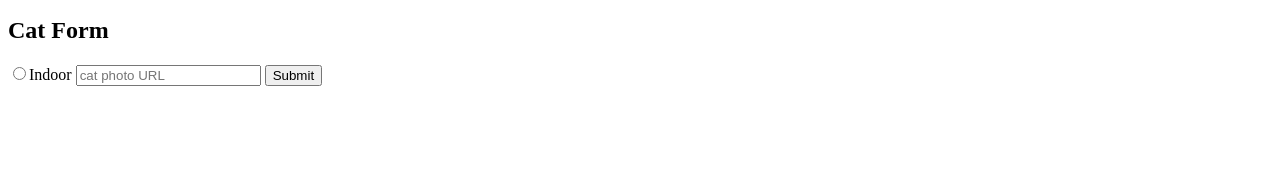
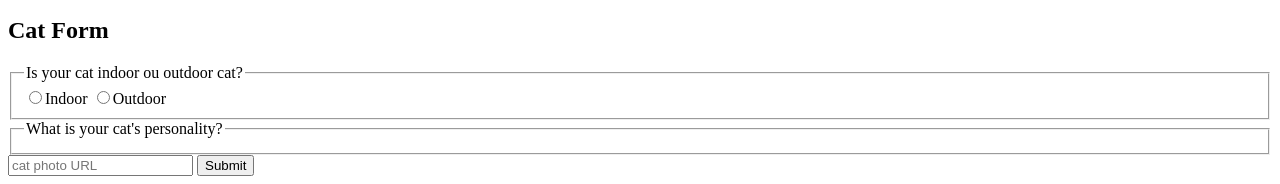
Before and after one commit to veronezl/CatPhotoAppWeb, a plain HTML site: page index.html in a window 1280 px wide. Shown: the part 1427-1611 px from the top of the page. Before the commit the page ends 1521 px from the top, so only its background shows below. Drawn offline with Linux system fonts and the light colour scheme.

Commit message:
feat: added two fieldset fields with captions and added name and id field to label/input.

```diff
--- a/index.html
+++ b/index.html
@@ -1,4 +1,5 @@
 <html>
+
 <body>
   <main>
     <h1>CatPhotoApp</h1>
@@ -12,16 +13,11 @@
       </p>
       </a>
       <a href="https://freecatphotoapp.com">
-        <img
-        src="https://cdn.freecodecamp.org/curriculum/cat-photo-app/relaxing-cat.jpg"
-        alt="A cute orange cat lying on its back."
-        />
+        <img src="https://cdn.freecodecamp.org/curriculum/cat-photo-app/relaxing-cat.jpg"
+          alt="A cute orange cat lying on its back." />
         <p>
           Everyone loves
-          <a
-            href="https://cdn.freecodecamp.org/curriculum/cat-photo-app/running-cats.jpg"
-            >cute cats</a
-          >
+          <a href="https://cdn.freecodecamp.org/curriculum/cat-photo-app/running-cats.jpg">cute cats</a>
           online!
         </p>
     </section>
@@ -47,7 +43,7 @@
       </ol>
       <figure>
         <img src="https://cdn.freecodecamp.org/curriculum/cat-photo-app/cats.jpg"
-        alt="Five cats looking around a field."/>
+          alt="Five cats looking around a field." />
         <figcaption>Cats <strong>hate</strong> other cats.</figcaption>
       </figure>
     </section>
@@ -55,10 +51,19 @@
     <section>
       <h2>Cat Form</h2>
       <form action="https://freecatphotoapp.com/submit-cat-photo"></form>
-        <input type="radio">Indoor
-        <input type="text" placeholder="cat photo URL" name="catphotourl" required/>
+      <fieldset>
+        <legend>Is your cat indoor ou outdoor cat?</legend>
+        <label><input type="radio" id="indoor" name="indoor-outdoor" value="indoor">Indoor</label>
+        <label><input type="radio" id="outdoor" name="indoor-outdoor" value="outdoor">Outdoor</label>
+      </fieldset>
+      <fieldset>
+        <legend>What is your cat's personality?</legend>
+      </fieldset>
+      <input type="text" placeholder="cat photo URL" name="catphotourl" required />
       <button type="submit">Submit</button>
     </section>
+
   </main>
 </body>
+
 </html>
```
Lines whose indentation alone changed are shown as unchanged.
